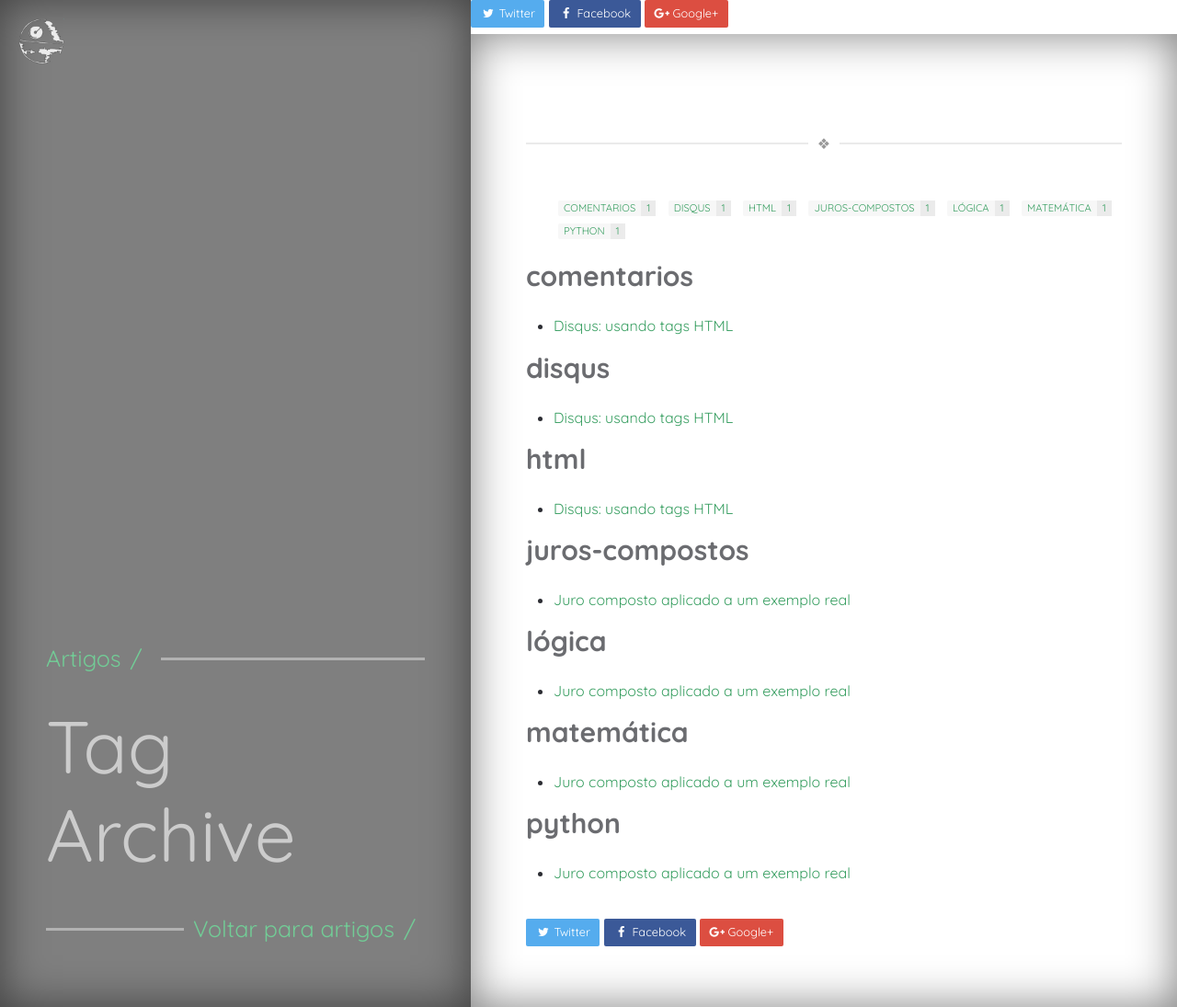
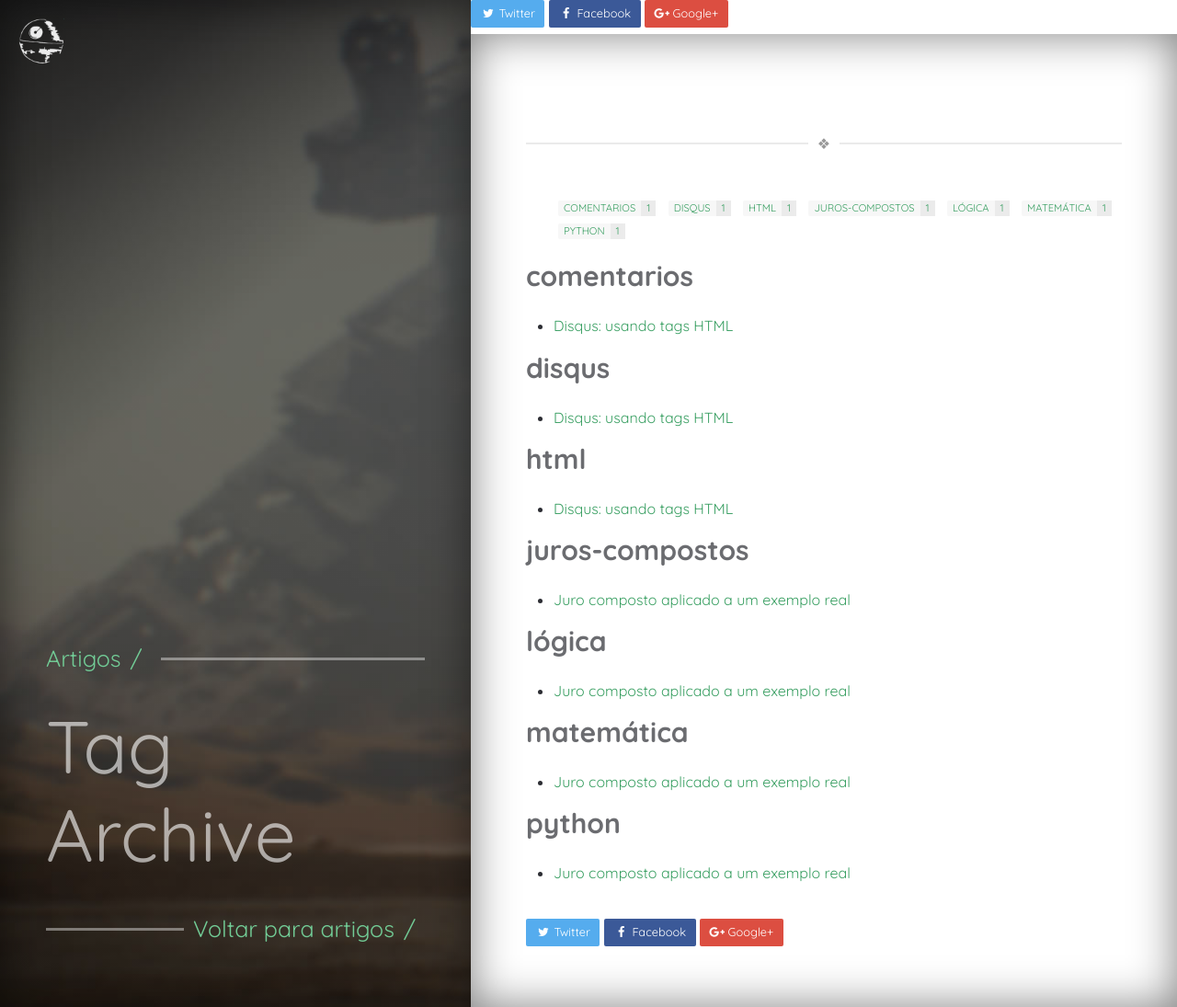
Before and after one commit to fernandosavio/fernandosavio.github.io, a Jekyll site: the page built from _pages/tags.md, in a window 1280 px wide. Shown: the whole page at 92% size. Built offline with Jekyll 4.4.1, drawn with Linux system fonts in a browser that asks for light colours.

```diff
--- a/_config.yml
+++ b/_config.yml
@@ -41,7 +41,7 @@
 
 
 # Google Analytics
-#google-analytics: UA-XXXXX-Y
+google-analytics: UA-49723510-2
 
 # Social Links
 email:              fernandosavio86@gmail.com
--- a/_includes/head.html
+++ b/_includes/head.html
@@ -2,13 +2,18 @@
   <meta charset="utf-8">
   <meta http-equiv="X-UA-Compatible" content="IE=edge">
   <meta name="viewport" content="width=device-width, initial-scale=1, user-scalable=no">
+
   {% assign bg_home = site.data.backgrounds[site.background.homepage] %}
   {% assign bg_post_list = site.data.backgrounds[site.background.post-list] %}
-  {% assign bg_post = site.data.backgrounds[page.image] %}
+  {% assign post_img = page.image | default: site.background.default-post %}
+  {% assign bg_post = site.data.backgrounds[post_img] %}
 
-  {% if page.image == blank %}
-    {% assign bg_post = site.data.backgrounds[jakku] %}
-  {% endif%}
+  {% if bg_post %}
+    {% capture image %}{{ bg_post.url }}{% endcapture %}
+    {% unless image contains 'http://' or image contains 'https://' %}
+      {% capture image %}{{ site.url }}/{{ image }}{% endcapture %}
+    {% endunless %}
+  {% endif %}
 
   {% if page.title %}
     <title>{{ page.title | markdownify | strip_html | strip_newlines | escape_once }} &#8211; {{ site.title }}</title>
@@ -26,11 +31,6 @@
 
   <!-- Twitter Cards -->
   {% if bg_post %}
-    {% capture image %}{{ bg_post.url }}{% endcapture %}
-      {% unless image contains 'http://' or image contains 'https://' %}
-        {% capture image %}{{ site.url }}/{{ image }}
-      {% endcapture %}
-    {% endunless %}
     <meta name="twitter:card" content="summary_large_image">
     <meta name="twitter:image" content="{{ image }}">
   {% else %}
@@ -57,17 +57,14 @@
   <meta property="og:image:height" content="{{ bg_post.height }}">
   <meta property="og:image:type" content="{{ bg_post.mime_type }}">
   {% if page.date %}
-    <meta property="article:published_time" content="{{ page.date | date_to_xmlschema }}" />
-
-
     <meta property="profile:username" content="fernandosavio" />
     <meta property="profile:first_name" content="Fernando Sávio" />
     <meta property="profile:last_name" content="Dominguez" />
     <meta property="profile:gender" content="male" />
 
+    <meta property="article:published_time" content="{{ page.date | date_to_xmlschema }}" />
     <meta property="article:author" content="fernandosavio" />
     <meta property="article:tag" content="{{ page.tags | join: ', ' }}" />
-
   {% endif %}
   {% capture canonical %}{{ site.url }}{% if site.permalink contains '.html' %}{{ page.url }}{% else %}{{ page.url | remove:'index.html' | strip_slash }}{% endif %}{% endcapture %}
   <link rel="canonical" href="{{ canonical }}">
@@ -84,8 +81,9 @@
   <link rel="stylesheet" type="text/css" href="{{ site.url }}/assets/css/main.css">
   <link href="https://fonts.googleapis.com/css?family=Quicksand:400,700" rel="stylesheet">
   <link href="https://fonts.googleapis.com/css?family=Anonymous+Pro:400,700" rel="stylesheet">
+
   <!-- Left Block Image for Posts -->
-    <style type="text/css">
+  <style type="text/css">
     #posts.inner-post-page .block-left {background: linear-gradient(rgba(0, 0, 0, 0.5), rgba(0, 0, 0, 0.5)), url({{ image }}) no-repeat;background-size: cover;}
   </style>
 
--- a/_includes/scripts.html
+++ b/_includes/scripts.html
@@ -12,3 +12,6 @@
   ga('send', 'pageview');
 </script>
 {% endif %}
+{% if page.mathjax %}
+<script type="text/javascript" async src="https://cdnjs.cloudflare.com/ajax/libs/mathjax/2.7.1/MathJax.js?config=TeX-AMS_CHTML"></script>
+{% endif %}
--- a/_layouts/post.html
+++ b/_layouts/post.html
@@ -45,9 +45,7 @@
       anchors.options.placement = 'left';
       anchors.add('.inner-post h1, .inner-post h2, .inner-post h3, .inner-post h4');
     </script>
-    {% if page.mathjax %}
-      <script type="text/javascript" async src="https://cdnjs.cloudflare.com/ajax/libs/mathjax/2.7.1/MathJax.js?config=TeX-AMS_CHTML"></script>
-    {% endif %}
+
     {% include scripts.html %}
     {% include overlay.html %}
 </body>
```
